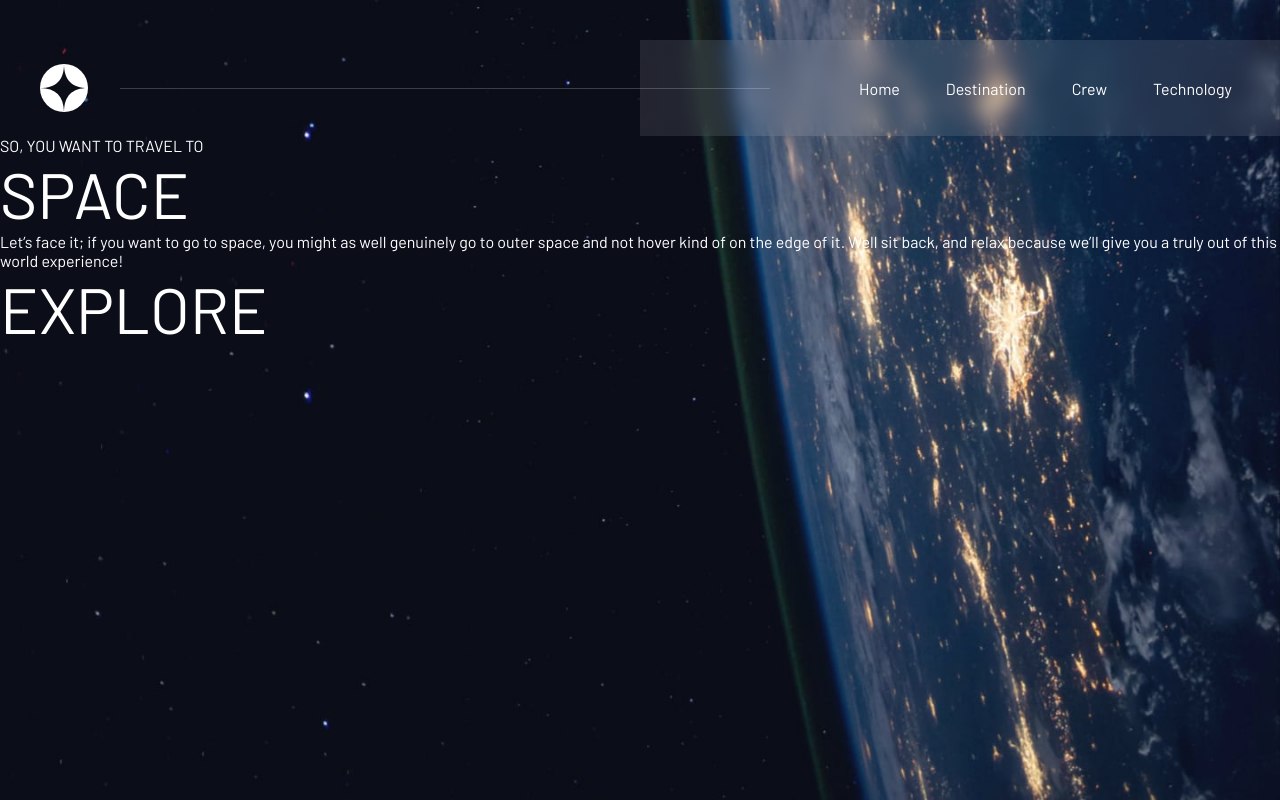
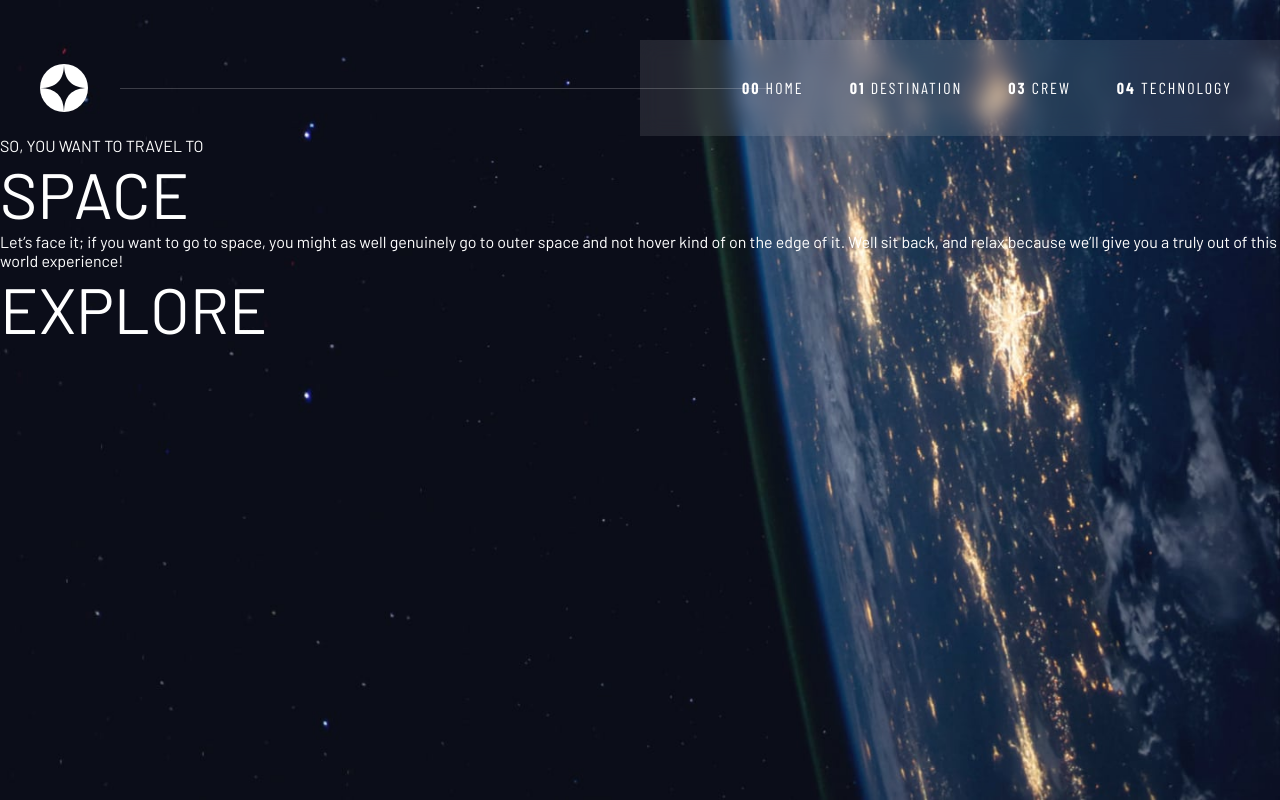
Before and after one commit to aminetiouk/space-tourism-website, a React (Vite) app: page / in a window 1280 px wide. Built offline with nearby package versions, Linux system fonts and the light colour scheme; a web font is replaced by a local one.

Commit message:
feat(navbar): add route numbering and bold styling to navigation links

```diff
--- a/src/components/NavBar.jsx
+++ b/src/components/NavBar.jsx
@@ -8,17 +8,25 @@ export default function Navbar() {
         <img src={logo} alt="logo" className="nav-logo" />
         <div className="nav-line"></div>
         <ul className="nav-links">
-          <li>
-            <Link to="/">Home</Link>
+          <li className="text-preset-8">
+            <Link to="/">
+              <span className="u-bold">00</span> Home
+            </Link>
           </li>
-          <li>
-            <Link to="/destination">Destination</Link>
+          <li className="text-preset-8">
+            <Link to="/destination">
+              <span className="u-bold">01</span> Destination
+            </Link>
           </li>
-          <li>
-            <Link to="/crew">Crew</Link>
+          <li className="text-preset-8">
+            <Link to="/crew">
+              <span className="u-bold">03</span> Crew
+            </Link>
           </li>
-          <li>
-            <Link to="/technology">Technology</Link>
+          <li className="text-preset-8">
+            <Link to="/technology">
+              <span className="u-bold">04</span> Technology
+            </Link>
           </li>
         </ul>
       </div>
```
